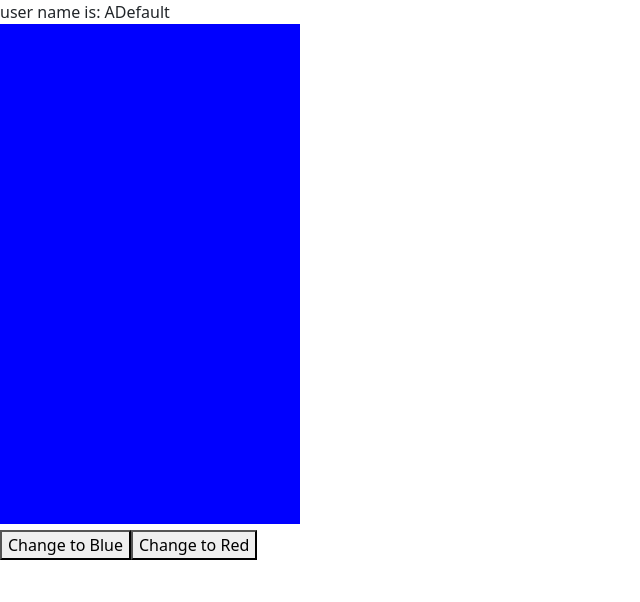
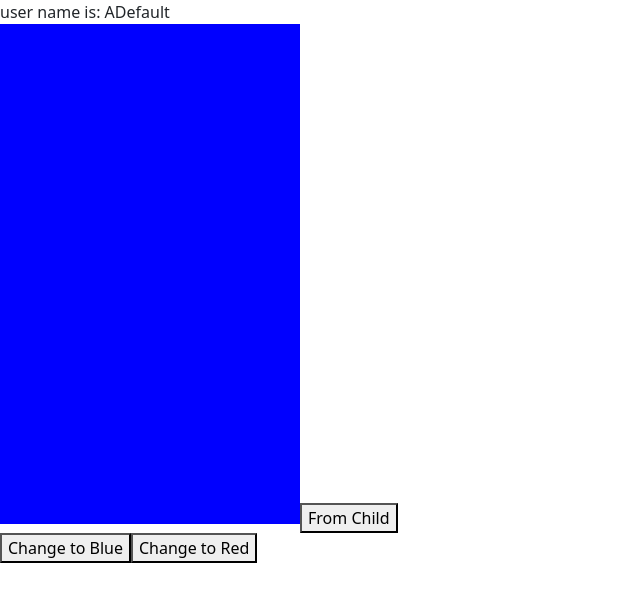
Before and after one commit to aaronn718/Algorithms, a React (Vite) app in the folder React-demo/: page / in a window 1280 px wide. Shown: the top 602 px of the page, without its empty margins (0-640 px from the left). Built offline with nearby package versions, Linux system fonts and the light colour scheme.

Commit message:
pass funct to child

```diff
--- a/React-demo/src/App.tsx
+++ b/React-demo/src/App.tsx
@@ -43,7 +43,7 @@
         {/* <DataFetcher /> */}
         {/* <Rectangle width={100} height={200}> </Rectangle> */}
         {/* <Rectangle props={width: 100,height:200} /> */}
-        <Rectangle width={300} height={500} color={rectColor}/>
+        <Rectangle width={300} height={500} color={rectColor} changeColor={changeRectColor}/>
         {/* pass a funciton */}
         <br></br>
           <button onClick={() => changeRectColor("Blue")}>Change to Blue</button>
--- a/React-demo/src/components/Rectangle.tsx
+++ b/React-demo/src/components/Rectangle.tsx
@@ -3,7 +3,8 @@
 interface rectProp {
     width: Number,
     height: Number,
-    color: string
+    color: string,
+    changeColor(col: string): void,
 };
 function Rectangle(props: rectProp){
     let styles = {
@@ -13,8 +14,10 @@
         background: props.color
     };
 
-    return (<div style={styles}>
-    </div>);
+    return (<><div style={styles}>
+    </div>
+    <button onClick={() => props.changeColor("Green")}>From Child</button>
+    </>);
 }
 
 export default Rectangle;
```
